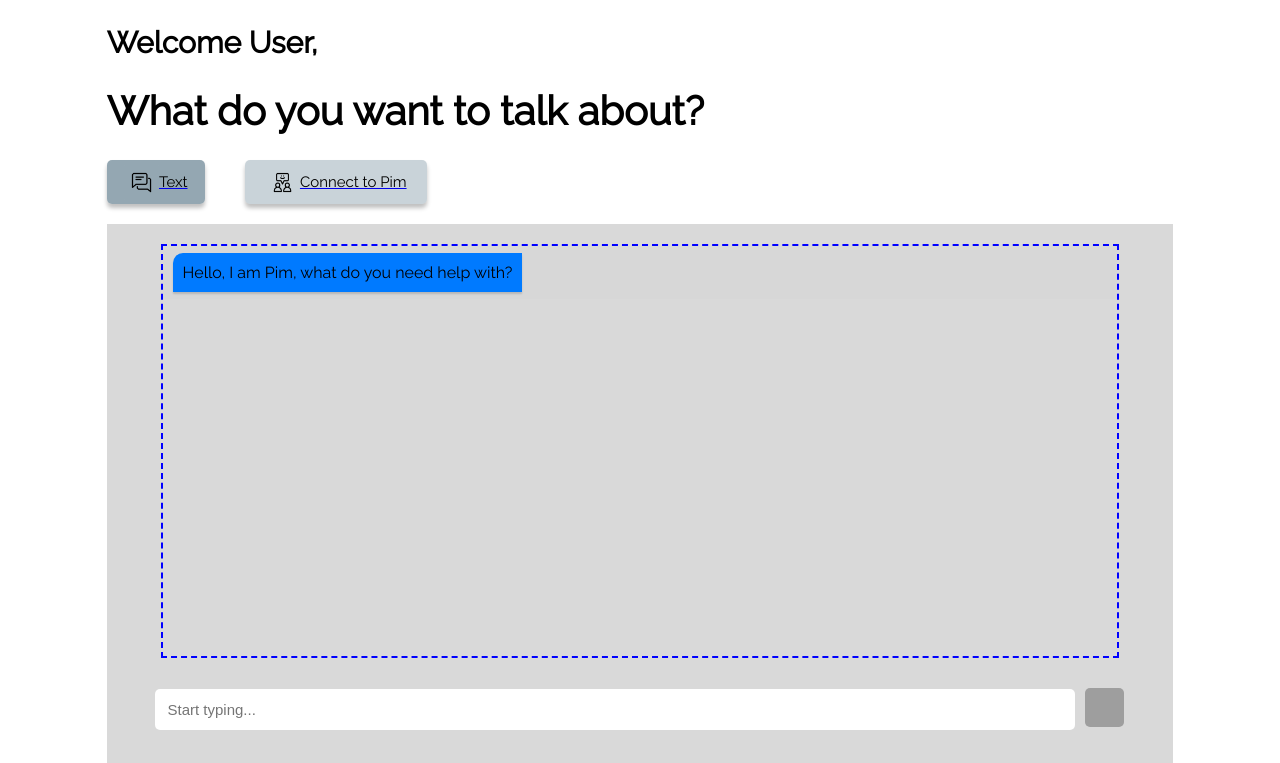
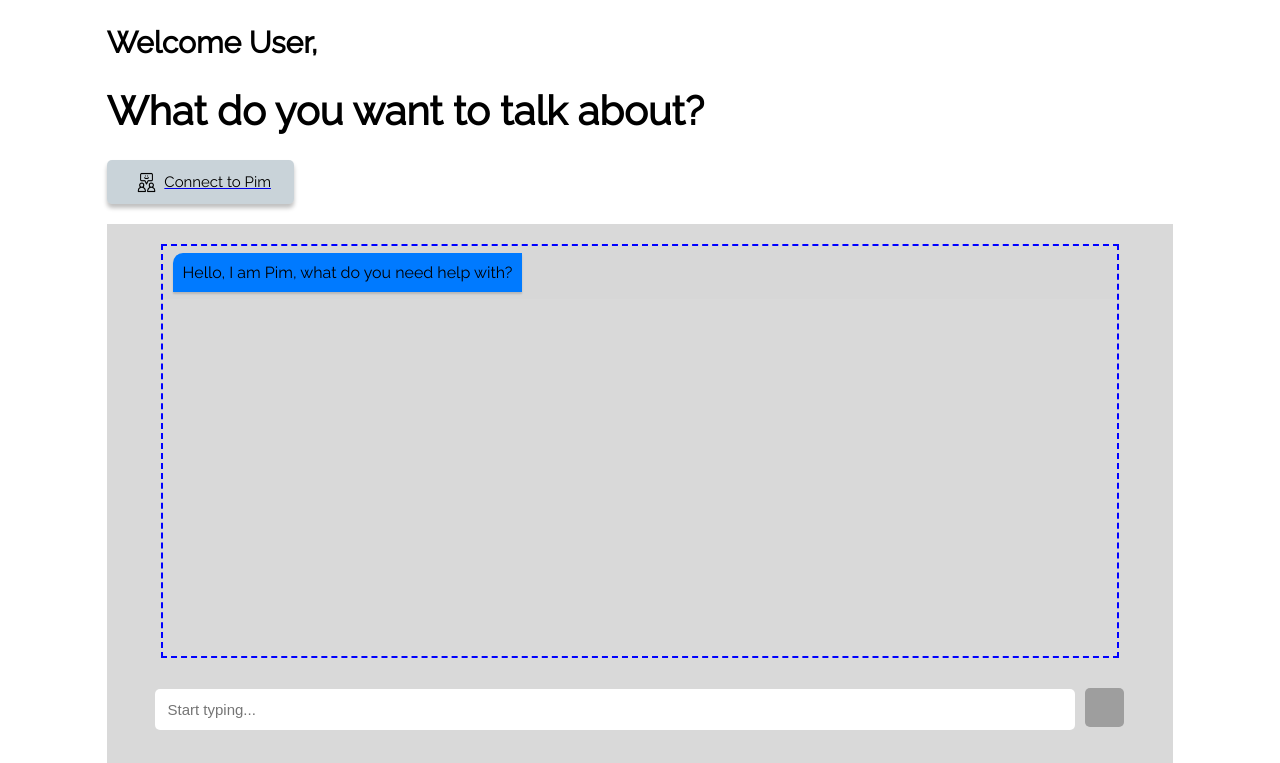
Before and after one commit to beyzaolmez/pimWebsite, a PHP site: page /conversation/conversation.php in a window 1280 px wide. Shown: the top 763 px of the page. Run offline with PHP 8.4, Linux system fonts and the light colour scheme; grey boxes are pictures that could not be loaded.

Commit message:
removed text button in conversation page

```diff
--- a/conversation.php
+++ b/conversation.php
@@ -13,10 +13,6 @@
         <h1>What do you want to talk about?</h1>
     </div>
     <div id="buttons">
-        <div class="change">
-            <img class="img" src="img/chat.png" alt="text">
-            <a class="link" href="translateText.php"><p class="link">Text</p></a>
-        </div>
         <div class="connect">
             <img class="img" src="img/talk-icon.png" alt="connect">
             <a class="link" href="translate.php"><p class="link">Connect to Pim</p></a>
```
